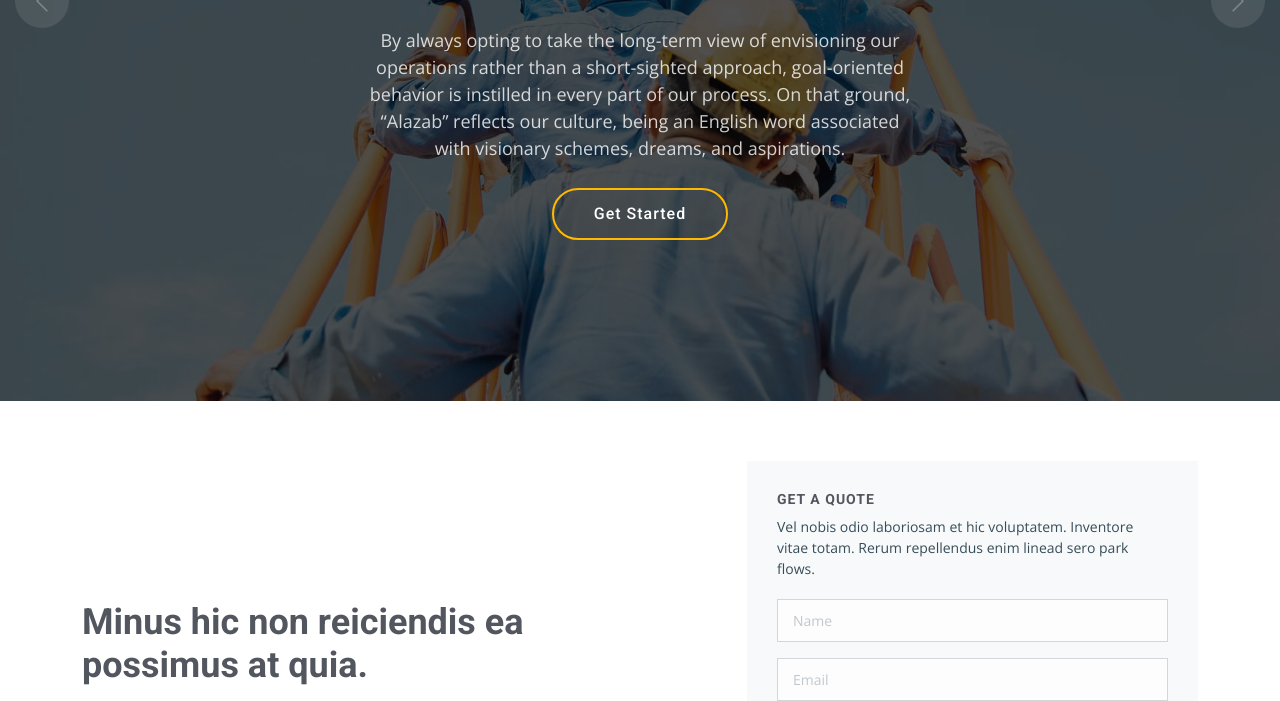
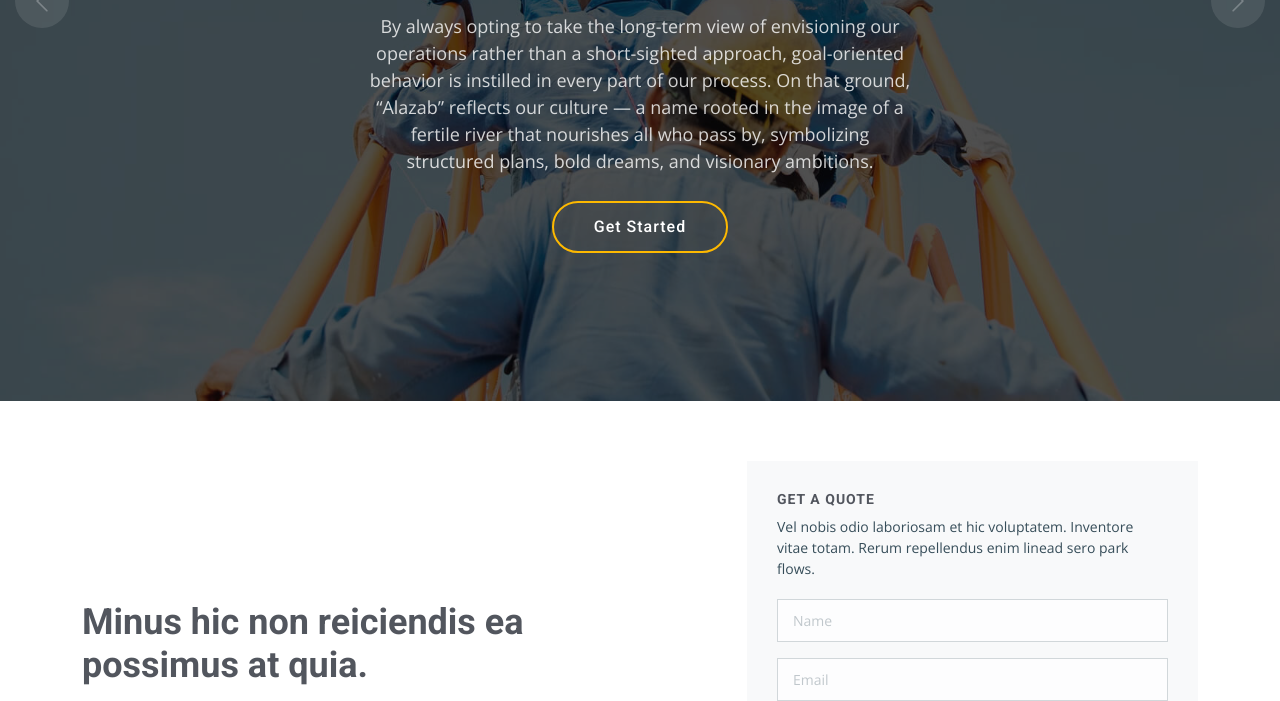
Before and after one commit to alazab-group/Construction, a plain HTML site: page index.html in a window 1280 px wide. Shown: the part 399-1100 px from the top of the page. Drawn offline with nearby package versions, Linux system fonts and the light colour scheme.

Commit message:
Update index.html

```diff
--- a/index.html
+++ b/index.html
@@ -4,7 +4,7 @@
 <head>
   <meta charset="utf-8">
   <meta content="width=device-width, initial-scale=1.0" name="viewport">
-  <title>Index - AZconstruction </title>
+  <title>Index - Alazab Construction </title>
   <meta name="description" content="">
   <meta name="keywords" content="">
 
@@ -83,7 +83,8 @@
           <div class="row justify-content-center" data-aos="fade-up" data-aos-delay="100">
             <div class="col-lg-6 text-center">
               <h2>Welcome to AZconstruction</h2>
-              <p>By always opting to take the long-term view of envisioning our operations rather than a short-sighted approach, goal-oriented behavior is instilled in every part of our process. On that ground, “Alazab” reflects our culture, being an English word associated with visionary schemes, dreams, and aspirations.</p>
+              <p>By always opting to take the long-term view of envisioning our operations rather than a short-sighted approach, goal-oriented behavior is instilled in every part of our process. On that ground, “Alazab” reflects our culture — a name rooted in the image of a fertile river
+              that nourishes all who pass by, symbolizing structured plans, bold dreams, and visionary ambitions.</p>
               <a href="https://alazab.online" class="btn-get-started">Get Started</a>
             </div>
           </div>
```
